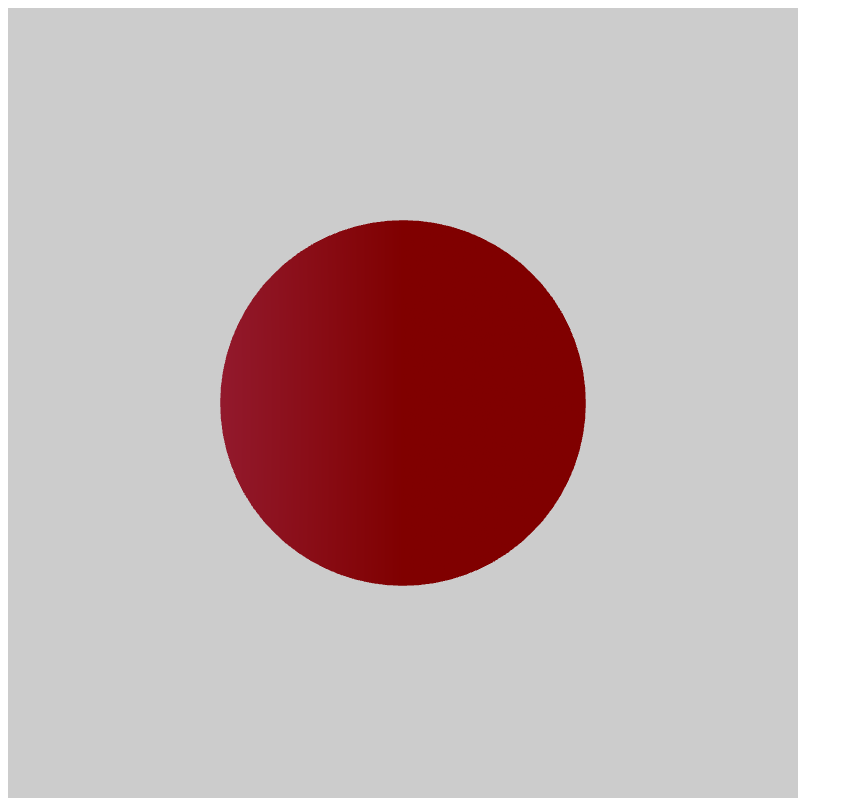
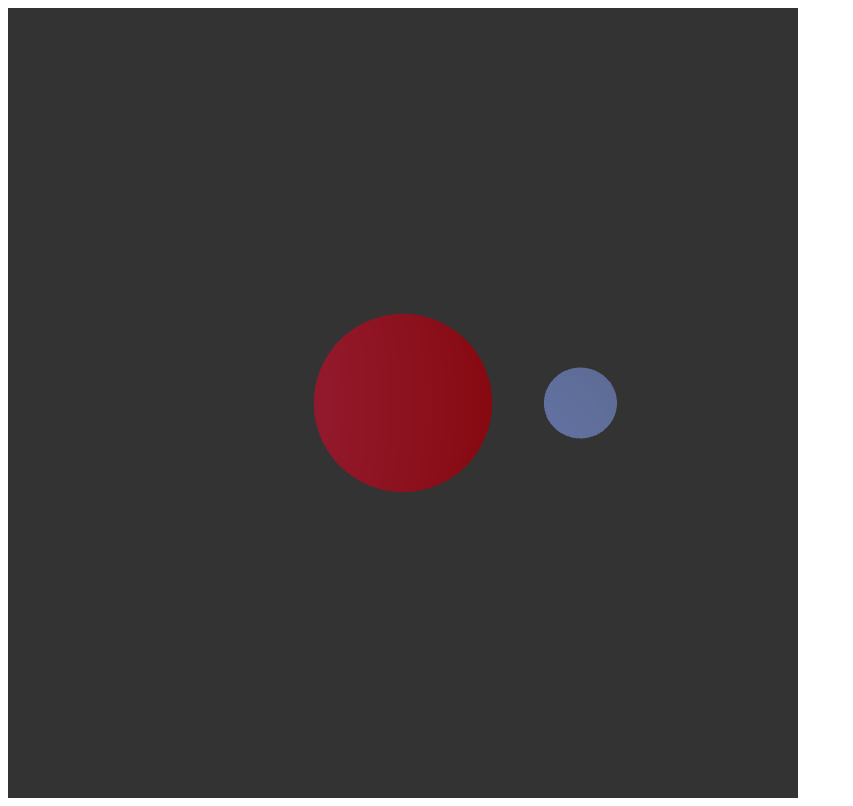
Before and after one commit to alshakh/Graveyard, a plain HTML site: page page.html in a window 1280 px wide. Shown: the whole page, without its empty margins (0-853 px from the left). Drawn offline with Linux system fonts and the light colour scheme.

Commit message:
fixed, now it can show multi objects

```diff
--- a/page.html
+++ b/page.html
@@ -83,30 +83,39 @@
         <script src="lib/gl-matrix.js"></script>
         <script src="webgl-setup.js"></script>
 
-
         <script>
+            (function() {
                 glSetup.init("board", 4);
 
                 var shader = glSetup.addShaderProg("shader-vs","shader-fs");
 
-
-            var sphere = glUtils.sphere(1);
-
+                function abc() {
+                    var sphere = glUtils.sphere(0.5);
                     var rgb = [];
                     for ( var i = 0 ; i < sphere.points.length ; i ++ ) {
                         //rgb.push([Math.round(Math.random()),Math.round(Math.random()),Math.round(Math.random())]);
                         rgb.push([0.5,0,0]);
                     }
+                    var obj = new glSetup.createObject(sphere.points, rgb, sphere.normals, shader);
+                    glSetup.addObject(obj);
+                }
+                function cbd() {
+                    var sphere = glUtils.sphere(0.2);
+                    var rgb = [];
+                    for ( var i = 0 ; i < sphere.points.length ; i ++ ) {
+                        rgb.push([0.2,0.2,0.2]);
+                    }
+                    var obj = new glSetup.createObject(sphere.points, rgb, sphere.normals, shader);
+                    mat4.translate(obj.transformationMatrix,obj.transformationMatrix, [1,0,0]);
+                    glSetup.addObject(obj);
+                }
+                abc();
+                cbd();
+                console.log(glSetup.objects);
 
-            console.log(sphere);
-            var obj = glSetup.createObject(sphere.points, rgb, sphere.normals, shader);
-            glSetup.addObject(obj);
                 glSetup.display();
+            })();
 
-            function moveLight ( point ) {
-                glSetup.light.position = point;
-                glSetup.display();
-            }
         </script>
     </body>
 </html>
--- a/webgl-setup.js
+++ b/webgl-setup.js
@@ -1,5 +1,6 @@
 var glSetup = {
     FOV : 45,
+    CLEAR_COLOR : [0.2,0.2,0.2],
     dim : undefined,
     gl : undefined,
     canvas : undefined,
@@ -11,7 +12,7 @@ var glSetup = {
         glSetup.objects.push(obj);
     },
     light : {
-        position : [0,0,0],
+        position : [1,0,2],
         specular : [1,1,1,1],
         ambient : [0.3,0.3,0.3,1],
         diffuse : [1,1,1,1]
@@ -47,7 +48,9 @@ var glSetup = {
             //  Set viewport to entire canvas
             gl.viewport(0,0,canvas.width,canvas.height);
             gl.enable(gl.DEPTH_TEST);
-            gl.clearColor(0.8,0.8,0.8,1);
+
+            var cC = glSetup.CLEAR_COLOR;
+            gl.clearColor(cC[0],cC[1],cC[2],1);
             return gl;
         }
         glSetup.gl = initWebGL();
@@ -159,23 +162,23 @@ var glSetup = {
         glSetup.display();
     },
     display : function() {
+        var gl = glSetup.gl;
+
+        gl.clear(gl.COLOR_BUFFER_BIT|gl.DEPTH_BUFFER_BIT);
+
+
         var draw = function(object) {
             var shaderProgIdx = object.shaderProgIdx;
-            var gl = glSetup.gl;
 
-             var modelViewMatrix = mat4.create();
-             mat4.mul(modelViewMatrix, glSetup.modelViewMatrix,object.transformationMatrix);
+            var modelViewMatrix = mat4.create();
+            mat4.mul(modelViewMatrix, glSetup.modelViewMatrix,object.transformationMatrix);
 
             //  use Shader program
             var shaderProg = glSetup.shaderProgs[shaderProgIdx];
             gl.useProgram(shaderProg);
 
-            gl.clear(gl.COLOR_BUFFER_BIT|gl.DEPTH_BUFFER_BIT);
-
             var normalMatrix = mat3.create();
             mat3.normalFromMat4(normalMatrix, modelViewMatrix);
-
-            console.log(normalMatrix);
 
             //  Set projection and modelview matrixes
             gl.uniformMatrix4fv(gl.getUniformLocation(shaderProg,"projectionMatrix") , false , new Float32Array(glSetup.projectionMatrix));
@@ -187,11 +190,11 @@ var glSetup = {
             gl.uniform4fv(gl.getUniformLocation(shaderProg,"lightAmbient")  , new Float32Array(glSetup.light.ambient));
             gl.uniform4fv(gl.getUniformLocation(shaderProg,"lightDiffuse")  , new Float32Array(glSetup.light.diffuse));
 
-            gl.uniform4fv(gl.getUniformLocation(shaderProg,"materialEmission")  , new Float32Array(obj.material.emission));
-            gl.uniform4fv(gl.getUniformLocation(shaderProg,"materialAmbient")   , new Float32Array(obj.material.ambient));
-            gl.uniform4fv(gl.getUniformLocation(shaderProg,"materialSpecular")   , new Float32Array(obj.material.specular));
-            gl.uniform4fv(gl.getUniformLocation(shaderProg,"materialDiffuse")   , new Float32Array(obj.material.diffuse));
-            gl.uniform1f(gl.getUniformLocation(shaderProg,"materialShininess") , obj.material.shininess);
+            gl.uniform4fv(gl.getUniformLocation(shaderProg,"materialEmission")  , new Float32Array(object.material.emission));
+            gl.uniform4fv(gl.getUniformLocation(shaderProg,"materialAmbient")   , new Float32Array(object.material.ambient));
+            gl.uniform4fv(gl.getUniformLocation(shaderProg,"materialSpecular")   , new Float32Array(object.material.specular));
+            gl.uniform4fv(gl.getUniformLocation(shaderProg,"materialDiffuse")   , new Float32Array(object.material.diffuse));
+            gl.uniform1f(gl.getUniformLocation(shaderProg,"materialShininess") , object.material.shininess);
 
 
             var enableAttrib = function( attribName, buffer ) {
@@ -247,9 +250,9 @@ glUtils = {
 
         var s2c = function(phi, theta) {
             return [
-                glUtils.cos(phi)*glUtils.sin(theta),
-                glUtils.sin(phi)*glUtils.sin(theta),
-                                 glUtils.cos(theta)
+                r*glUtils.cos(phi)*glUtils.sin(theta),
+                r*glUtils.sin(phi)*glUtils.sin(theta),
+                r*                 glUtils.cos(theta)
             ];
         };
 
```
Lines whose indentation alone changed are shown as unchanged.
